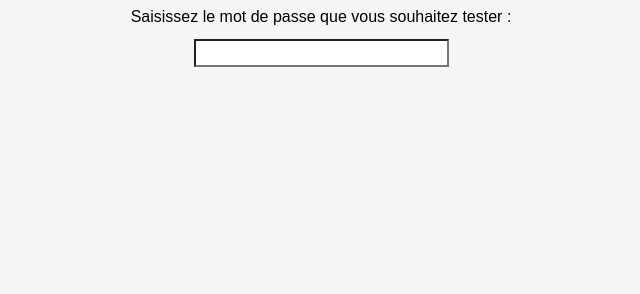
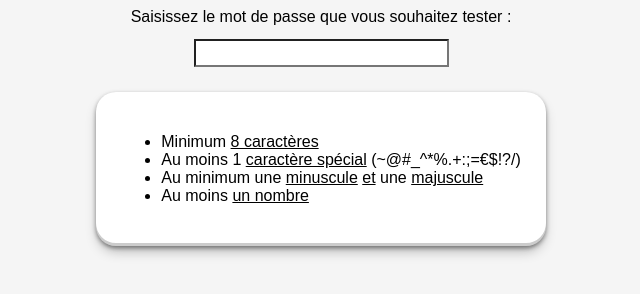
Before and after one commit to Nathannicolle/dev-cordova, a website: page PasswordStrengthTester/www/index.html in a window 1280 px wide. Shown: the whole page, without its empty margins (319-959 px from the left). Drawn offline with Linux system fonts and the light colour scheme.

Commit message:
added criteria list

```diff
--- a/PasswordStrengthTester/www/css/index.css
+++ b/PasswordStrengthTester/www/css/index.css
@@ -48,3 +48,11 @@ label {
 h3 {
     display: none;
 }
+
+.criteria {
+    background: #fff !important;
+    border-radius: 20px !important;
+    padding: 2% !important;
+    margin-top: 2% !important;
+    box-shadow: rgba(0, 0, 0, 0.4) 0px 2px 4px, rgba(0, 0, 0, 0.3) 0px 7px 13px -3px, rgba(0, 0, 0, 0.2) 0px -3px 0px inset;
+}
--- a/PasswordStrengthTester/www/index.html
+++ b/PasswordStrengthTester/www/index.html
@@ -15,6 +15,15 @@
             <label for="password">Saisissez le mot de passe que vous souhaitez tester :</label>
             <input type="text" id="password"/>
             <h3>Difficulté du mot de passe :</h3>
+
+            <div class="criteria">
+                <ul>
+                    <li>Minimum <u>8 caractères</u></li>
+                    <li>Au moins 1 <u>caractère spécial</u> (~@#_^*%.+:;=€$!?/)</li>
+                    <li>Au minimum une <u>minuscule</u> <g><u>et</u></g> une <u>majuscule</u></li>
+                    <li>Au moins <u>un nombre</u></li>
+                </ul>
+            </div>
         </div>
         <script src="js/index.js"></script>
     </body>
```
